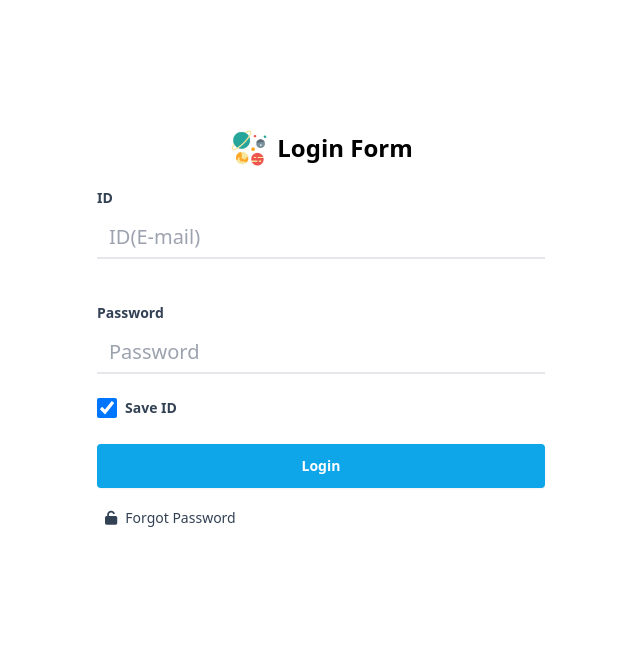
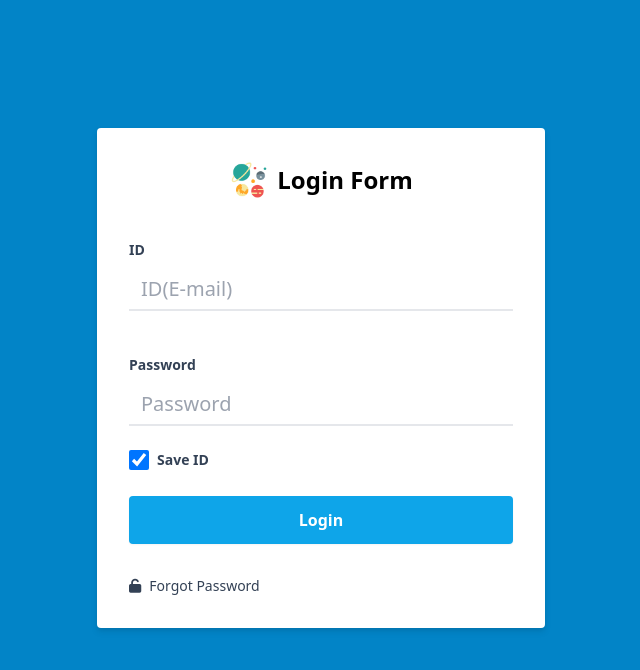
Before and after one commit to chosajang/tailwindcss-template, a website: page p/dashboard/login.html in a window 1280 px wide. Shown: the whole page, without its empty margins (319-959 px from the left). Drawn offline with nearby package versions, Linux system fonts and the light colour scheme.

Commit message:
로그인 폼, 사이드바 팝업 수정

```diff
--- a/p/dashboard/assets/js/sidebar.js
+++ b/p/dashboard/assets/js/sidebar.js
@@ -5,7 +5,7 @@ const asideHTML = `
     <li class="py-3 pl-4 text-xs cursor-pointer hover:text-sky-600 hover:bg-sky-50 border-r-4 border-transparent hover:border-sky-500">
       <i class="fas fa-columns w-4 mr-2"></i><span>대시보드</span>
       <!-- 하위 메뉴 -->
-      <div class="hidden fixed left-52 top-12 w-40 m-1 text-slate-700 text-left bg-white border border-slate-300 rounded-lg shadow transition ease-in-out duration-200">
+      <div class="hidden fixed left-52 top-12 w-40 m-1 text-slate-700 text-left bg-white border border-slate-300 rounded shadow transition ease-in-out duration-200">
         <div class="cursor-default py-2 pl-4 bg-sky-50 text-slate-800 font-bold">대시보드</div>
         <ul class="m-1">
           <li class="py-2 pl-4 cursor-pointer rounded hover:bg-sky-50 hover:text-sky-600">대시보드 타입 1</li>
@@ -17,7 +17,7 @@ const asideHTML = `
     <li class="py-3 pl-4 text-xs cursor-pointer hover:text-sky-600 hover:bg-sky-50 border-r-4 border-transparent hover:border-sky-500">
       <i class="fa-solid fa-server w-4 mr-2"></i><span>자원관리</span>
       <!-- 하위 메뉴 -->
-      <div class="hidden fixed left-52 top-16 w-40 m-1 text-slate-700 text-left bg-white border border-slate-300 rounded-lg shadow transition ease-in-out duration-200">
+      <div class="hidden fixed left-52 top-16 w-40 m-1 text-slate-700 text-left bg-white border border-slate-300 rounded shadow transition ease-in-out duration-200">
         <div class="cursor-default py-2 pl-4 bg-sky-50 text-slate-800 font-bold">자원 관리</div>
         <ul class="m-1">
           <li class="py-2 pl-4 cursor-pointer rounded hover:bg-sky-50 hover:text-sky-600">서버 관리</li>
@@ -30,7 +30,7 @@ const asideHTML = `
     <li class="py-3 pl-4 text-xs cursor-pointer hover:text-sky-600 hover:bg-sky-50 border-r-4 border-transparent hover:border-sky-500">
       <i class="fa-solid fa-cubes w-4 mr-2"></i><span>컴포넌트</span>
       <!-- 하위 메뉴 -->
-      <div class="hidden fixed left-52 top-28 w-40 m-1 text-slate-700 text-left bg-white border border-slate-300 rounded-lg shadow transition ease-in-out duration-200">
+      <div class="hidden fixed left-52 top-28 w-40 m-1 text-slate-700 text-left bg-white border border-slate-300 rounded shadow transition ease-in-out duration-200">
         <div class="cursor-default py-2 pl-4 bg-sky-50 text-slate-800 font-bold">컴포넌트</div>
         <ul class="m-1">
           <li class="py-2 pl-4 cursor-pointer rounded hover:bg-sky-50 hover:text-sky-600">컴포넌트 1</li>
--- a/p/dashboard/login.html
+++ b/p/dashboard/login.html
@@ -11,12 +11,12 @@
   <!-- Layout JS -->
   <script src="./assets/js/common.js"></script>
 </head>
-<body class="w-full font-sans">
+<body class="w-full font-sans bg-sky-600">
 <section class="w-full">
 
   <div class="min-h-screen flex flex-col">
-    <div class="mt-10 md:mt-32 px-2 md:px-0 mx-auto max-w-md duration-200">
-      <div class="flex items-center justify-center mb-5">
+    <div class="mt-10 md:mt-32 p-8 rounded bg-white drop-shadow-md mx-auto max-w-md duration-200">
+      <div class="flex items-center justify-center mb-10">
         <img class="w-10 h-10 mr-2" src="/p/dashboard/assets/images/planets.png" alt="Site Logo">
         <span class="font-bold text-center text-2xl">Login Form</span>
       </div>
@@ -41,15 +41,15 @@
         </div>
 
         <!-- Login Button -->
-        <div class="mb-5">
+        <div class="mb-8">
           <input type="button"
                  onclick="location.href='./index.html';"
                  value="Login"
-                 class="transition duration-200 cursor-pointer bg-sky-500 hover:bg-sky-600 focus:bg-sky-700 focus:shadow-sm focus:ring-4 focus:ring-sky-500 focus:ring-opacity-50 text-white w-full py-3 rounded text-sm shadow-sm hover:shadow-md font-semibold text-center inline-block outline-none" />
+                 class="transition duration-200 cursor-pointer bg-sky-500 hover:bg-sky-600 focus:bg-sky-700 focus:shadow-sm focus:ring-4 focus:ring-sky-500 focus:ring-opacity-50 text-white w-full py-3 rounded text-base shadow-sm hover:shadow-md font-semibold text-center inline-block outline-none" />
         </div>
         <div class="">
           <div class="text-left whitespace-nowrap text-sm text-slate-700">
-            <span class="ml-2 hover:underline cursor-pointer"><i class="fas fa-unlock mr-2"></i>Forgot Password</span>
+            <span class="hover:underline cursor-pointer"><i class="fas fa-unlock mr-2"></i>Forgot Password</span>
           </div>
         </div>
       </div>
```
